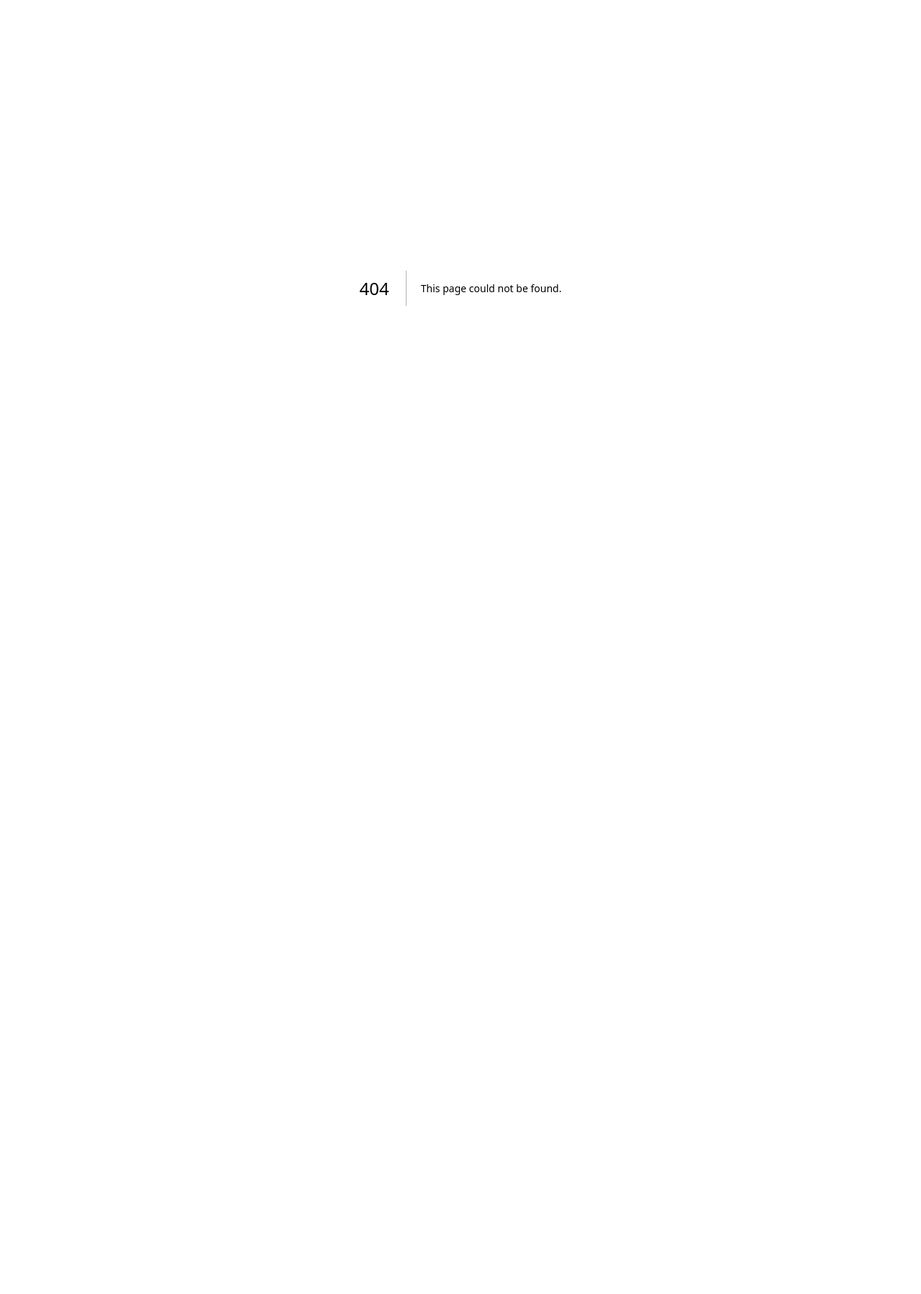
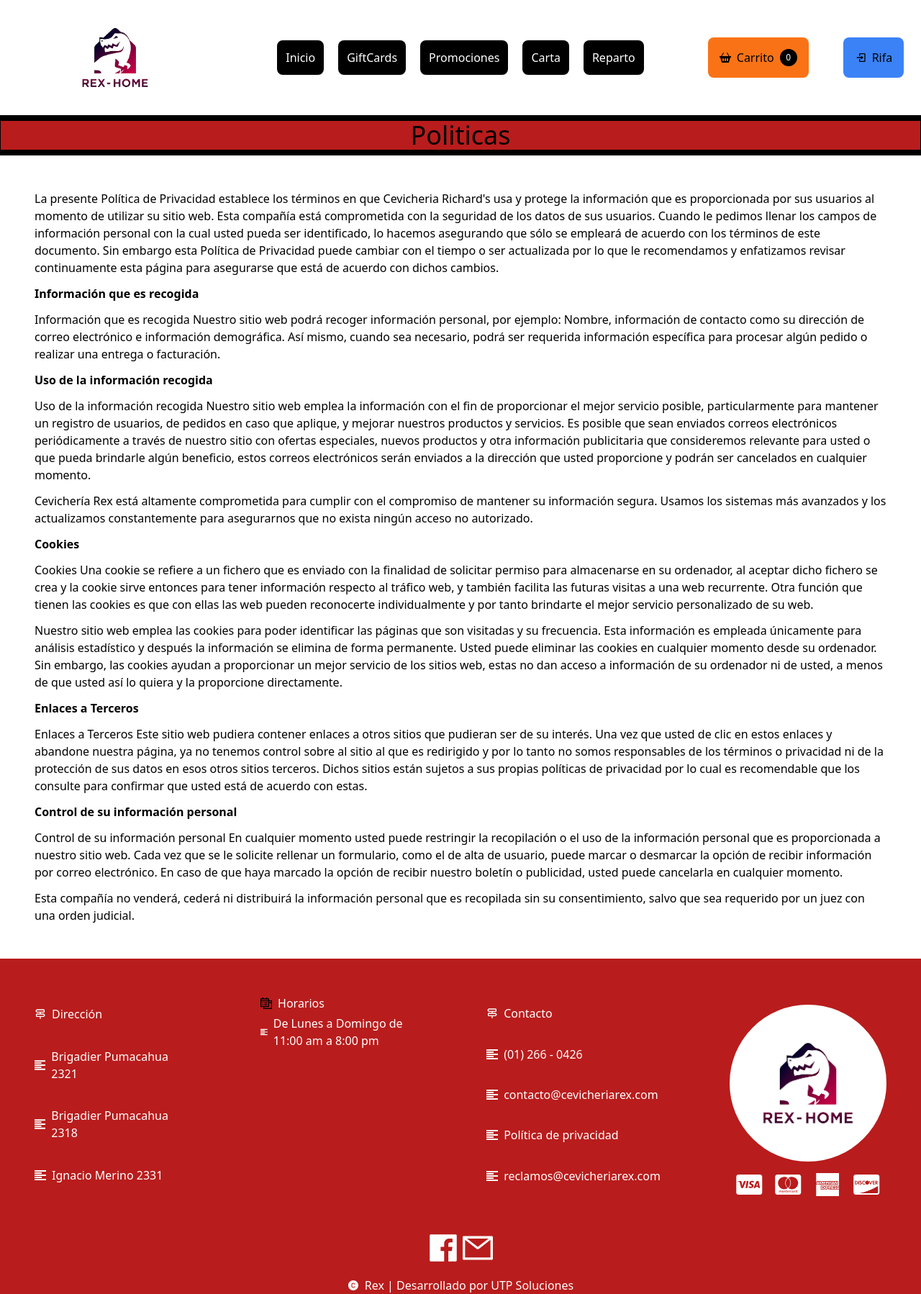
Before and after one commit to elmano777/restaurante-rex-nextjs, a Next.js app: page /Politicas in a window 1280 px wide. Before the commit this address had no page. Shown: the whole page at 72% size. Before the commit the page ends 800 px from the top, so only its background shows below. Built offline with nearby package versions, Linux system fonts and the light colour scheme.

Commit message:
EntregaFinalB

```diff
--- /dev/null
+++ b/src/app/Politicas/page.jsx
@@ -0,0 +1,54 @@
+"use client";
+
+import { HeaderFunction } from "@/components/header"
+import { FooterFunction } from "@/components/footer"
+import { TituloFunction } from "@/components/titulo"
+import { useState } from 'react'
+
+export default function PoliticasPage() {
+    const [allProducts, setAllProducts] = useState([]);
+    const [total, setTotal] = useState(0);
+    const [countProducts, setCountProducts] = useState(0);
+    return (
+        <>
+            <HeaderFunction
+                allProducts={allProducts}
+                setAllProducts={setAllProducts}
+                total={total}
+                setTotal={setTotal}
+                countProducts={countProducts}
+                setCountProducts={setCountProducts} />
+            <TituloFunction titulo2={"Politicas"} />
+            <div className="flex flex-col p-12 items-start gap-3">
+                <p>La presente Política de Privacidad establece los términos en que Cevicheria Richard's usa y protege la información que es proporcionada por sus usuarios al momento de utilizar su sitio web. Esta compañía está comprometida con la seguridad de los datos de sus usuarios. Cuando le pedimos llenar los campos de información personal con la cual usted pueda ser identificado, lo hacemos asegurando que sólo se empleará de acuerdo con los términos de este documento. Sin embargo esta Política de Privacidad puede cambiar con el tiempo o ser actualizada por lo que le recomendamos y enfatizamos revisar continuamente esta página para asegurarse que está de acuerdo con dichos cambios.</p>
+                <p className="font-bold">Información que es recogida
+                </p>
+                <p>Información que es recogida Nuestro sitio web podrá recoger información personal, por ejemplo: Nombre, información de contacto como su dirección de correo electrónico e información demográfica. Así mismo, cuando sea necesario, podrá ser requerida información específica para procesar algún pedido o realizar una entrega o facturación.
+                </p>
+                <p className="font-bold">Uso de la información recogida
+                </p>
+                <p>Uso de la información recogida Nuestro sitio web emplea la información con el fin de proporcionar el mejor servicio posible, particularmente para mantener un registro de usuarios, de pedidos en caso que aplique, y mejorar nuestros productos y servicios. Es posible que sean enviados correos electrónicos periódicamente a través de nuestro sitio con ofertas especiales, nuevos productos y otra información publicitaria que consideremos relevante para usted o que pueda brindarle algún beneficio, estos correos electrónicos serán enviados a la dirección que usted proporcione y podrán ser cancelados en cualquier momento.
+                </p>
+                <p>Cevichería Rex está altamente comprometida para cumplir con el compromiso de mantener su información segura. Usamos los sistemas más avanzados y los actualizamos constantemente para asegurarnos que no exista ningún acceso no autorizado.
+                </p>
+                <p className="font-bold">Cookies
+                </p>
+                <p>Cookies Una cookie se refiere a un fichero que es enviado con la finalidad de solicitar permiso para almacenarse en su ordenador, al aceptar dicho fichero se crea y la cookie sirve entonces para tener información respecto al tráfico web, y también facilita las futuras visitas a una web recurrente. Otra función que tienen las cookies es que con ellas las web pueden reconocerte individualmente y por tanto brindarte el mejor servicio personalizado de su web.
+                </p>
+                <p>Nuestro sitio web emplea las cookies para poder identificar las páginas que son visitadas y su frecuencia. Esta información es empleada únicamente para análisis estadístico y después la información se elimina de forma permanente. Usted puede eliminar las cookies en cualquier momento desde su ordenador. Sin embargo, las cookies ayudan a proporcionar un mejor servicio de los sitios web, estas no dan acceso a información de su ordenador ni de usted, a menos de que usted así lo quiera y la proporcione directamente.
+                </p>
+                <p className="font-bold">Enlaces a Terceros
+                </p>
+                <p>Enlaces a Terceros Este sitio web pudiera contener enlaces a otros sitios que pudieran ser de su interés. Una vez que usted de clic en estos enlaces y abandone nuestra página, ya no tenemos control sobre al sitio al que es redirigido y por lo tanto no somos responsables de los términos o privacidad ni de la protección de sus datos en esos otros sitios terceros. Dichos sitios están sujetos a sus propias políticas de privacidad por lo cual es recomendable que los consulte para confirmar que usted está de acuerdo con estas.
+                </p>
+                <p className="font-bold">Control de su información personal
+                </p>
+                <p>Control de su información personal En cualquier momento usted puede restringir la recopilación o el uso de la información personal que es proporcionada a nuestro sitio web. Cada vez que se le solicite rellenar un formulario, como el de alta de usuario, puede marcar o desmarcar la opción de recibir información por correo electrónico. En caso de que haya marcado la opción de recibir nuestro boletín o publicidad, usted puede cancelarla en cualquier momento.
+                </p>
+                <p>Esta compañía no venderá, cederá ni distribuirá la información personal que es recopilada sin su consentimiento, salvo que sea requerido por un juez con una orden judicial.
+                </p>
+            </div>
+            <FooterFunction />
+        </>
+    )
+}
--- a/src/app/Reparto/page.jsx
+++ b/src/app/Reparto/page.jsx
@@ -1,12 +1,24 @@
+"use client";
+
 import { HeaderFunction } from "@/components/header"
 import { FooterFunction } from "@/components/footer"
 import { TituloFunction } from "@/components/titulo"
+import { useState } from 'react'
 
 export default function RepartoPage() {
+    const [allProducts, setAllProducts] = useState([]);
+    const [total, setTotal] = useState(0);
+    const [countProducts, setCountProducts] = useState(0);
     return (
         <>
-            <HeaderFunction />
-            <TituloFunction titulo2={"Reparto Zonas"}/>
+            <HeaderFunction
+                allProducts={allProducts}
+                setAllProducts={setAllProducts}
+                total={total}
+                setTotal={setTotal}
+                countProducts={countProducts}
+                setCountProducts={setCountProducts} />
+            <TituloFunction titulo2={"Reparto Zonas"} />
             <div className="flex justify-center my-12 mx-6">
                 <iframe src="https://www.google.com/maps/d/embed?mid=1fW9zt5kHN1EHtiEBDIlyQJtRSL1IGKQ&ehbc=2E312F&noprof=1" width="1310" height="480"></iframe>
             </div>
--- a/src/app/page.jsx
+++ b/src/app/page.jsx
@@ -8,6 +8,7 @@ import Image from 'next/image'
 import { HeaderFunction } from "@/components/header"
 import { FooterFunction } from "@/components/footer"
 import { useState } from 'react'
+import Link from "next/link";
 
 export default function Home() {
   const [allProducts, setAllProducts] = useState([]);
@@ -30,29 +31,21 @@ export default function Home() {
       font-mono text-xl"
       >
         <p>Haz tu pedido aquí!</p>
-        <button className="flex flex-row items-center bg-gray-400 p-4 rounded-xl gap-2">
+        <Link href="/Carta" className="flex flex-row items-center bg-gray-400 p-4 rounded-xl gap-2">
           Carta
           <BiSolidFoodMenu />
-        </button>
+        </Link>
       </div>
       <div className="flex flex-col md:flex-row w-full h-auto">
         <div className="flex flex-col w-full md:w-1/2 p-12 text-center">
           <p className="text-3xl py-2 font-serif">
-            Bienvenidos a Cevicheria Richard`s
+            Bienvenidos a la cevicheria de Rex
           </p>
           <div className="text-xl text-start">
-            Richards pescados y mariscos, le da la bienvenida a nuestra página
-            web donde podrá conocer un poco de la empresa así como sus
-            exquisitos platos. Nuestra cevicheria se caracteriza por brindar un
-            servicio de calidad, con platos innovadores, trato cariñoso y
-            personalizado para todos nuestros clientes.
+            ¡Bienvenidos a la página web de Rex Pescados y Mariscos! Aquí podrán descubrir un poco más sobre nosotros y nuestros deliciosos platos. Nuestra cevichería se distingue por ofrecer un servicio de alta calidad, con innovadoras propuestas culinarias y un trato amable y personalizado para todos nuestros clientes.
             <div className="w-full h-1 bg-black rounded-full my-2" />
-            El objetivo de nuestra web, es presentar nuestras promociones, que
-            todos nuestros clientes conozcan todos los platos que tiene nuestra
-            amplia carta y puedan realizar sus compras a través de nuestra
-            e-commerce diseñada para realizar delivery desde la comodidad de su
-            hogar así como generar sus reservas para cumpleaños o alguna ocasión
-            especial.
+            El propósito de nuestra página web es presentar nuestras ofertas especiales, permitir que nuestros clientes exploren la variedad de platos que ofrece nuestro extenso menú, y facilitar la compra de nuestros productos a través de nuestra plataforma de comercio electrónico, diseñada para realizar pedidos a domicilio
+            desde la comodidad de su hogar. ¡Esperamos su visita en Cevichería Rex!
           </div>
         </div>
         <Image
@@ -69,7 +62,7 @@ export default function Home() {
         >
           <AiFillPhone className="w-48 h-48" />
           <p>Teléfonos: 266 - 0426</p>
-          <p>Email: reservaciones@cevicheriarichards.com</p>
+          <p>Email: contacto@cevicheriarex.com</p>
         </div>
         <div
           className="flex flex-col items-center justify-center w-11/12 md:w-1/3 h-96
@@ -87,35 +80,29 @@ export default function Home() {
           <p>Dirección</p>
           <p>Brigadier Pumacahua 2321</p>
           <p>Brigadier Pumacahua 2318</p>
+          <p>Ignacio Merino 2331</p>
         </div>
       </div>
       <div className="flex flex-col md:flex-row w-full h-auto">
         <Image
-          src="/Images/lugar-transformed.jpg"
+          src="/Images/dueños.png"
           alt="another"
           className="w-full md:w-1/2 h-auto p-12 rounded-lg"
           width={500} height={288}
         />
         <div className="flex flex-col w-full md:w-1/2 p-12 text-center">
           <p className="text-3xl py-2 font-serif">
-            Bienvenidos a Cevicheria Richard`s
+            Historia
           </p>
           <div className="text-xl text-start">
-            Richards pescados y mariscos, le da la bienvenida a nuestra página
-            web donde podrá conocer un poco de la empresa así como sus
-            exquisitos platos. Nuestra cevicheria se caracteriza por brindar un
-            servicio de calidad, con platos innovadores, trato cariñoso y
-            personalizado para todos nuestros clientes.
+            Historia Con 16 años de experiencia en la elaboración de platos marinos y platos emblemáticos de la rica gastronomía peruana, Cevichería Rex se enorgullece de su tradición culinaria. Nuestro menú incluye delicias como Ceviche, Parihuela, Sudado, Arroz con Mariscos, Combinado de Pescado, Pulpo a la Parrilla, Parrilla Marina, Chita al ajo Crocante, Lenguado a la Florentina, y nuestro infaltable Lomo Saltado a base de Lomo fino, entre otros.
             <div className="w-full h-1 bg-black rounded-full my-2" />
-            El objetivo de nuestra web, es presentar nuestras promociones, que
-            todos nuestros clientes conozcan todos los platos que tiene nuestra
-            amplia carta y puedan realizar sus compras a través de nuestra
-            e-commerce diseñada para realizar delivery desde la comodidad de su
-            hogar así como generar sus reservas para cumpleaños o alguna ocasión
-            especial.
+            Agradecemos la generosidad de nuestro mar peruano y nuestro ají limo, que nos permiten innovar en la creación de diversos platos con ingredientes de nuestras tres regiones: costa, sierra y selva. Platos como una causa fusión y el aeropuerto mar y tierra deleitarán tu paladar en Cevichería Rex.
           </div>
         </div>
       </div>
+      <div className="w-full h-1 bg-black rounded-full my-2" />
+      <h3 className="flex items-center justify-center text-4xl">Locales</h3>
       <div class="flex flex-col md:flex-row justify-center items-center w-full h-auto gap-12 my-12">
         <iframe src="https://www.google.com/maps/embed?pb=!1m18!1m12!1m3!1d3901.396181776017!2d-77.04568919021683!3d-12.0850074881054!2m3!1f0!2f0!3f0!3m2!1i1024!2i768!4f13.1!3m3!1m2!1s0x9105c8f7c6ae85b5%3A0xfd67280892345f00!2sJr.%20Brigadier%20Pumacahua%202321%2C%20Lince%2015073!5e0!3m2!1ses-419!2spe!4v1701586916731!5m2!1ses-419!2spe" width="350" height="350" allowfullscreen="" loading="lazy" referrerpolicy="no-referrer-when-downgrade"></iframe>
         <iframe src="https://www.google.com/maps/embed?pb=!1m18!1m12!1m3!1d3901.3962153078737!2d-77.04586659021692!3d-12.085005188105365!2m3!1f0!2f0!3f0!3m2!1i1024!2i768!4f13.1!3m3!1m2!1s0x9105c8f7c17a0c4d%3A0xbfa6d5e3afee1eef!2sJr.%20Brigadier%20Pumacahua%202318%2C%20Lince%2015073!5e0!3m2!1ses-419!2spe!4v1701587151505!5m2!1ses-419!2spe" width="350" height="350" allowfullscreen="" loading="lazy" referrerpolicy="no-referrer-when-downgrade"></iframe>
--- a/src/app/rifa/page.jsx
+++ b/src/app/rifa/page.jsx
@@ -12,12 +12,17 @@ export default function RifaPage() {
     const [numero, setNumero] = useState(null);
     const [mensaje, setMensaje] = useState('');
     useEffect(() => {
-        const numeroAleatorio = Math.floor(Math.random() * 100) + 1;
-        setNumero(numeroAleatorio);
-        if (numeroAleatorio % 2 === 0) {
-            setMensaje('¡Ganador!');
+        const rifa = localStorage.getItem('rifa');
+        if (rifa) {
+            const { numero, mensaje } = JSON.parse(rifa);
+            setNumero(numero);
+            setMensaje(mensaje);
         } else {
-            setMensaje('Lo siento');
+            const numeroAleatorio = Math.floor(Math.random() * 100) + 1;
+            const mensaje = numeroAleatorio % 2 === 0 ? '¡Ganador!' : 'Lo siento';
+            setNumero(numeroAleatorio);
+            setMensaje(mensaje);
+            localStorage.setItem('rifa', JSON.stringify({ numero: numeroAleatorio, mensaje }));
         }
     }, []);
     return (
--- a/src/components/footer.jsx
+++ b/src/components/footer.jsx
@@ -9,6 +9,7 @@ import { FaCcMastercard } from "react-icons/fa";
 import { SiAmericanexpress } from "react-icons/si";
 import { FaCcDiscover } from "react-icons/fa";
 import Image from "next/image";
+import Link from "next/link";
 
 export function FooterFunction() {
     return (
@@ -21,19 +22,24 @@ export function FooterFunction() {
                     </div>
                     <div className="flex flex-grow items-center gap-2">
                         <ImParagraphLeft />
+                        <a href="https://www.google.com/maps/place/Jr.+Brigadier+Pumacahua+2321,+Lince+15073/@-12.0852695,-77.0459074,16.75z/data=!4m6!3m5!1s0x9105c8f7c6ae85b5:0xfd67280892345f00!8m2!3d-12.0850075!4d-77.0431089!16s%2Fg%2F11f12rm6mz?entry=ttu" target="_blank"
+                            className="hover:text-yellow-400">
                             <p>Brigadier Pumacahua 2321</p>
+                        </a>
                     </div>
                     <div className="flex flex-grow items-center gap-2">
                         <ImParagraphLeft />
+                        <a href="https://www.google.com/maps/place/Jr.+Brigadier+Pumacahua+2318,+Lince+15073/@-12.0850052,-77.0458666,17z/data=!3m1!4b1!4m6!3m5!1s0x9105c8f7c17a0c4d:0xbfa6d5e3afee1eef!8m2!3d-12.0850052!4d-77.0432863!16s%2Fg%2F11dzw7g4s4?entry=ttu" target="_blank"
+                            className="hover:text-yellow-400">
                             <p>Brigadier Pumacahua 2318</p>
+                        </a>
                     </div>
                     <div className="flex flex-grow items-center gap-2">
                         <ImParagraphLeft />
+                        <a href="https://www.google.com/maps/place/Av.+Ignacio+Merino+2331,+Lince+15046/@-12.0869881,-77.0345678,17z/data=!3m1!4b1!4m6!3m5!1s0x9105c8606aafceab:0xfd6329f60a747ede!8m2!3d-12.0869881!4d-77.0319875!16s%2Fg%2F11c5bkb5hd?entry=ttu" target="_blank"
+                            className="hover:text-yellow-400">
                             <p>Ignacio Merino 2331</p>
-                    </div>
-                    <div className="flex flex-grow items-center gap-2">
-                        <ImParagraphLeft />
-                        <p>Lince, Lima - altura de Canevaro cuadra 9</p>
+                        </a>
                     </div>
                 </div>
                 <div className="flex flex-col w-1/4 h-20 m-12">
@@ -57,15 +63,15 @@ export function FooterFunction() {
                     </div>
                     <div className="flex flex-grow items-center gap-2">
                         <ImParagraphLeft />
-                        <p>reservaciones@cevicheriarichards.com</p>
+                        <a href="mailto:contacto@cevicheriarex.com">contacto@cevicheriarex.com</a>
                     </div>
+                    <Link href="/Politicas" className="flex flex-grow items-center gap-2">
+                        <ImParagraphLeft />
+                        <p>Política de privacidad</p>
+                    </Link>
                     <div className="flex flex-grow items-center gap-2">
                         <ImParagraphLeft />
-                        <p>Política de privacidad</p>
-                    </div>
-                    <div className="flex flex-grow items-center gap-2">
-                        <ImParagraphLeft />
-                        <p>Libro de Reclamaciones</p>
+                        <a href="mailto:reclamos@cevicheriarex.com">reclamos@cevicheriarex.com</a>
                     </div>
                 </div>
                 <address className="flex flex-col w-1/4 h-auto m-12">
@@ -83,12 +89,16 @@ export function FooterFunction() {
             </div>
             <div className="flex flex-col items-center justify-center w-full h-auto gap-4">
                 <div className="flex flex-row">
+                    <a href="https://www.facebook.com/cevicheriamariapastor/">
                         <AiFillFacebook className="w-12 h-12" />
+                    </a>
+                    <a href="mailto:contacto@cevicheriarex.com">
                         <AiOutlineMail className="w-12 h-12" />
+                    </a>
                 </div>
                 <p className="flex flex-row items-center gap-2">
                     <AiFillCopyrightCircle />
-                    Richards | Desarrollado por Enfocus Soluciones
+                    Rex | Desarrollado por UTP Soluciones
                 </p>
             </div>
         </footer>
--- a/src/components/header.jsx
+++ b/src/components/header.jsx
@@ -31,9 +31,9 @@ export function HeaderFunction({
     };
     return (
         <div className="flex flex-col bg-white text-black w-full h-auto md:flex-row">
-            <div className="hidden md:flex md:w-1/4 md:h-auto md:justify-center md:items-center">
+            <Link href="/" className="hidden md:flex md:w-1/4 md:h-auto md:justify-center md:items-center">
                 <Image src="/Images/rex-removebg-preview.png" alt="Place" width={160} height={160} />
-            </div>
+            </Link>
             <nav className="grid grid-cols-2 h-auto justify-center items-center w-full gap-5 p-10 md:flex md:flex-row md:w-1/2">
                 <Link href="/" className={"bg-black p-3 rounded-lg text-white hover:text-green-500"}>Inicio</Link>
                 <Link href="/GiftCards" className="bg-black p-3 rounded-lg text-white hover:text-green-500">GiftCards</Link>
--- a/src/components/platos.jsx
+++ b/src/components/platos.jsx
@@ -17,7 +17,6 @@ export const PlatosFunction = ({
             );
             setTotal(total + product.costo * product.cantidad);
             setCountProducts(countProducts + product.cantidad);
-            setCart(currentCart => [...currentCart, product]);
             return setAllProducts([...products]);
         }
 
```
Also changed, not shown: public/Images/dueños.png (added). Lines whose indentation alone changed are shown as unchanged.
